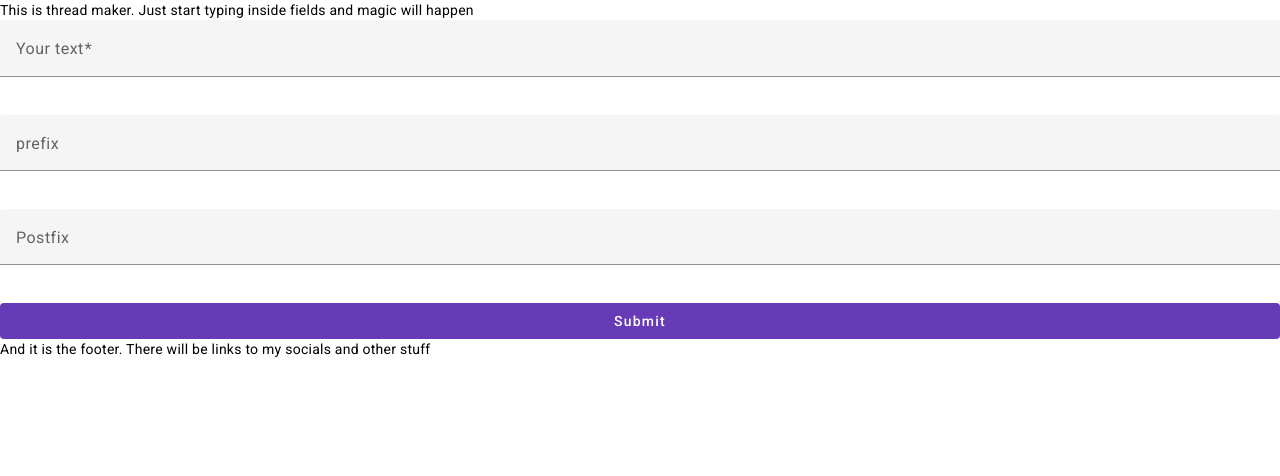
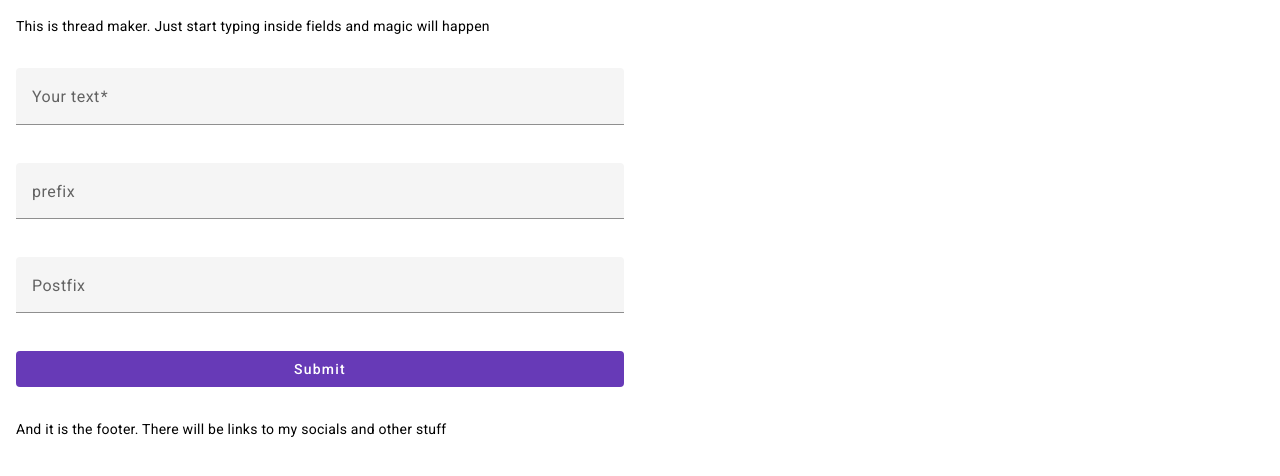
Before and after one commit to YevhenMalyi/thread-maker, an Angular app: page / in a window 1280 px wide. Shown: the top 476 px of the page. Built offline with nearby package versions, Linux system fonts and the light colour scheme; what az-zoneless would draw is missing.

Commit message:
minor header, footer and content layout update

```diff
--- a/src/app/layouts/components/footer/footer.component.html
+++ b/src/app/layouts/components/footer/footer.component.html
@@ -1,3 +1,3 @@
-<span>
+<span class="app-footer">
   And it is the footer. There will be links to my socials and other stuff
 </span>
--- a/src/app/layouts/components/footer/footer.component.scss
+++ b/src/app/layouts/components/footer/footer.component.scss
@@ -0,0 +1,4 @@
+.app-footer {
+  display: flex;
+  padding: 1rem;
+}
--- a/src/app/layouts/components/header/header.component.html
+++ b/src/app/layouts/components/header/header.component.html
@@ -1,3 +1,3 @@
-<span>
+<span class="app-header">
   This is thread maker. Just start typing inside fields and magic will happen
 </span>
--- a/src/app/layouts/components/header/header.component.scss
+++ b/src/app/layouts/components/header/header.component.scss
@@ -0,0 +1,4 @@
+.app-header {
+  display: flex;
+  padding: 1rem;
+}
--- a/src/app/pages/home/home-content/home-content.component.html
+++ b/src/app/pages/home/home-content/home-content.component.html
@@ -1,5 +1,5 @@
 <div class="app-home-content">
-  <app-create-thread-form></app-create-thread-form>
+  <app-create-thread-form class="app-home-content__form"></app-create-thread-form>
 
-  <app-processed-thread></app-processed-thread>
+  <app-processed-thread class="app-home-content__thread"></app-processed-thread>
 </div>
--- a/src/app/pages/home/home-content/home-content.component.scss
+++ b/src/app/pages/home/home-content/home-content.component.scss
@@ -0,0 +1,21 @@
+.app-home-content {
+  display: flex;
+  flex-direction: row;
+
+  &__form,
+  &__thread {
+    width: 50%;
+    padding: 1rem;
+  }
+}
+
+@media (width < 1024px) {
+  .app-home-content {
+    flex-direction: column;
+
+    &__form,
+    &__thread {
+      width: 100%;
+    }
+  }
+}
--- a/src/styles.scss
+++ b/src/styles.scss
@@ -1,4 +1,8 @@
 /* You can add global styles to this file, and also import other style files */
+
+* {
+  box-sizing: border-box;
+}
 
 html,
 body {
```
